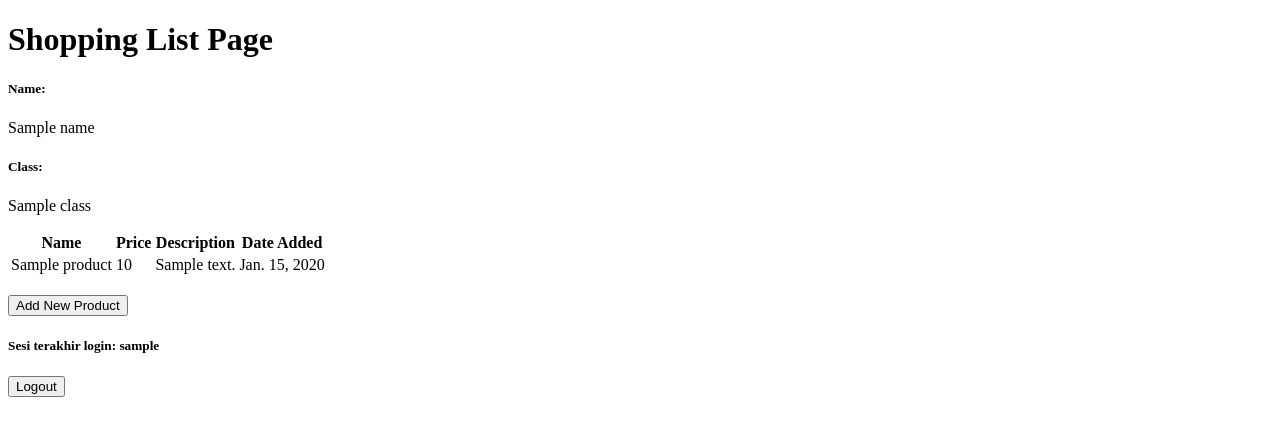
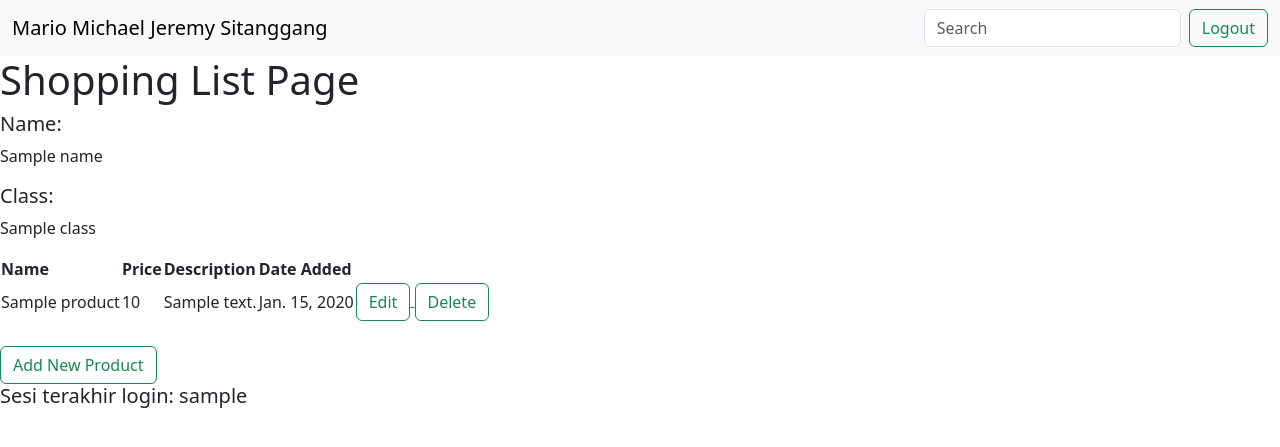
Before and after one commit to mariomichael/shopping-list, a Django app: template main/templates/main.html in a window 1280 px wide. Shown: the top 447 px of the page. Run offline with Django 4.2, Linux system fonts and the light colour scheme; tables that the repository leaves empty hold one stand-in row (values such as "Sample post"); the template is opened without the code that fills it: values that come from a table or form of the project are taken from there, most other values are stand-ins (such as "Sample title", 1, 10 or a date in 2020).

Commit message:
menambahkan style pada tutorial, Tutorial 4 selesai

```diff
--- a/main/templates/main.html
+++ b/main/templates/main.html
@@ -1,6 +1,20 @@
 {% extends 'base.html' %}
 
 {% block content %}
+
+    <nav class="navbar bg-body-tertiary">
+        <div class="container-fluid">
+            <a class="navbar-brand">Mario Michael Jeremy Sitanggang</a>
+            <form class="d-flex" role="search">
+                <input class="form-control me-2" type="search" placeholder="Search" aria-label="Search">
+                <a href="{% url 'main:logout' %}">
+                    <button class="btn btn-outline-success">
+                        Logout
+                    </button>
+                </a>
+            </form>
+        </div>
+    </nav>
     <h1>Shopping List Page</h1>
 
     <h5>Name:</h5>
@@ -25,6 +39,18 @@
                 <td>{{product.price}}</td>
                 <td>{{product.description}}</td>
                 <td>{{product.date_added}}</td>
+                <td>
+                    <a href="{% url 'main:edit_product' product.pk %}">
+                        <button class="btn btn-outline-success">
+                            Edit
+                        </button>
+                    </a>
+                    <a href="{% url 'main:delete_product' product.pk %}">
+                        <button class="btn btn-outline-success">
+                            Delete
+                        </button>
+                    </a>
+                </td>
             </tr>
         {% endfor %}
     </table>
@@ -32,15 +58,11 @@
     <br />
 
     <a href="{% url 'main:create_product' %}">
-        <button>
+        <button class="btn btn-outline-success">
             Add New Product
         </button>
     </a>
     <h5>Sesi terakhir login: {{ last_login }}</h5>
-    <a href="{% url 'main:logout' %}">
-        <button>
-            Logout
-        </button>
-    </a>
+
 
 {% endblock content %}
--- a/main/urls.py
+++ b/main/urls.py
@@ -1,5 +1,5 @@
 from django.urls import path
-from main.views import show_main, create_product, show_xml, show_json, show_xml_by_id, show_json_by_id, register, login_user, logout_user
+from main.views import show_main, create_product, show_xml, show_json, show_xml_by_id, show_json_by_id, register, login_user, logout_user, edit_product, delete_product
 
 app_name = 'main'
 
@@ -13,4 +13,6 @@ urlpatterns = [
     path('register/', register, name='register'),
     path('login/', login_user, name='login'),
     path('logout/', logout_user, name='logout'),
+    path('edit-product/<int:id>', edit_product, name='edit_product'),
+    path('delete/<int:id>', delete_product, name='delete_product'),
 ]
--- a/templates/base.html
+++ b/templates/base.html
@@ -2,13 +2,19 @@
 <!DOCTYPE html>
 <html lang="en">
     <head>
-        <meta charset="UTF-8" />
+        <!-- <meta charset="UTF-8" />
         <meta
             name="viewport"
             content="width=device-width, initial-scale=1.0"
-        />
+        /> -->
         {% block meta %}
+        <meta charset="UTF-8" />
+        <meta name="viewport" content="width=device-width, initial-scale=1">
         {% endblock meta %}
+        <link href="https://cdn.jsdelivr.net/npm/bootstrap@5.3.2/dist/css/bootstrap.min.css" rel="stylesheet" integrity="sha384-T3c6CoIi6uLrA9TneNEoa7RxnatzjcDSCmG1MXxSR1GAsXEV/Dwwykc2MPK8M2HN" crossorigin="anonymous">
+        <script src="https://code.jquery.com/jquery-3.6.0.min.js" integrity="sha384-KyZXEAg3QhqLMpG8r+J4jsl5c9zdLKaUk5Ae5f5b1bw6AUn5f5v8FZJoMxm6f5cH1" crossorigin="anonymous"></script>
+        <script src="https://cdn.jsdelivr.net/npm/@popperjs/core@2.11.8/dist/umd/popper.min.js" integrity="sha384-I7E8VVD/ismYTF4hNIPjVp/Zjvgyol6VFvRkX/vR+Vc4jQkC+hVqc2pM8ODewa9r" crossorigin="anonymous"></script>
+        <script src="https://cdn.jsdelivr.net/npm/bootstrap@5.3.2/dist/js/bootstrap.min.js" integrity="sha384-BBtl+eGJRgqQAUMxJ7pMwbEyER4l1g+O15P+16Ep7Q9Q+zqX6gSbd85u4mG4QzX+" crossorigin="anonymous"></script>
     </head>
 
     <body>
```
Also changed, not shown: main/templates/edit_product.html (added, +22 -0 lines), main/views.py (+23 -1 lines).
